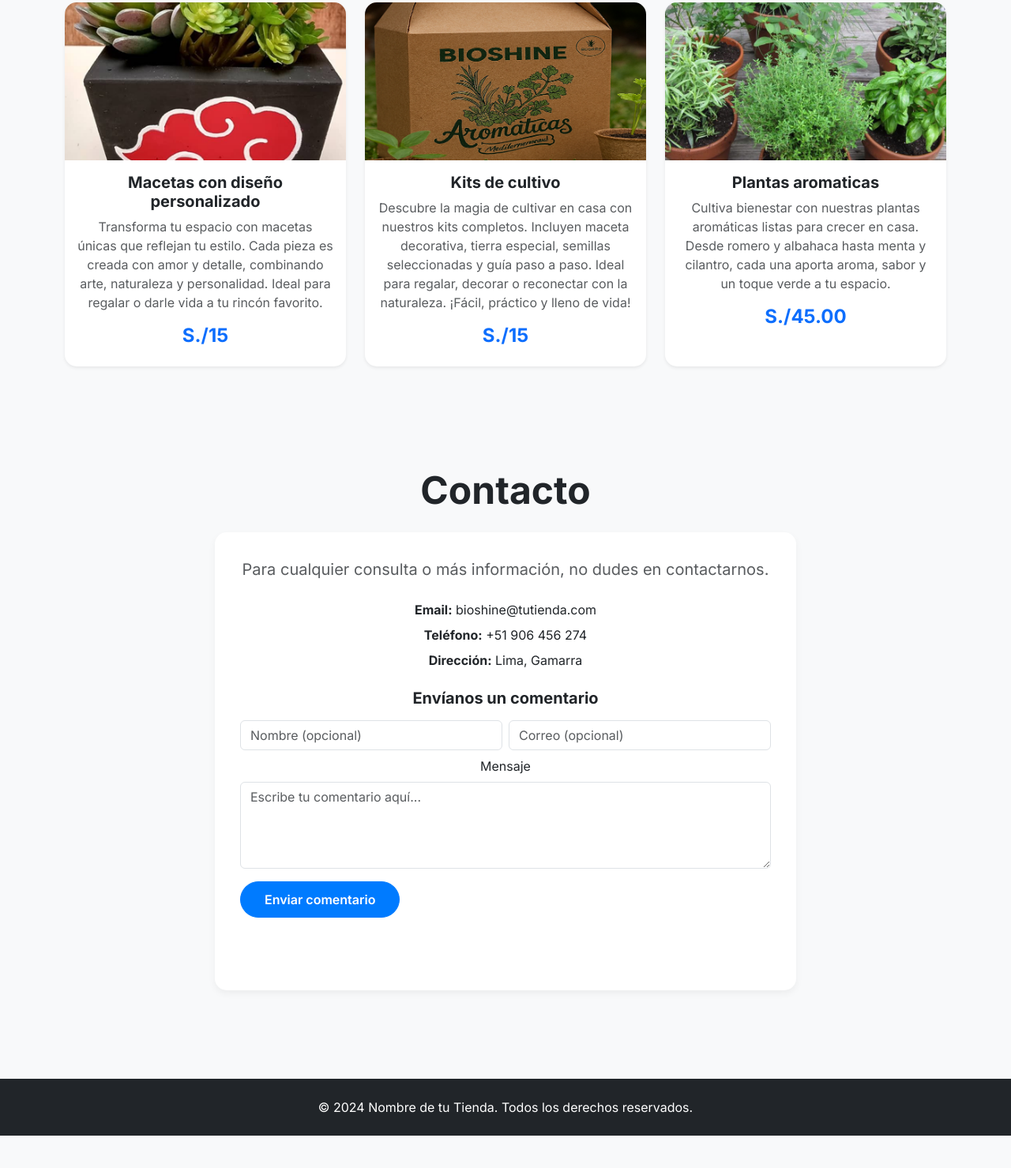
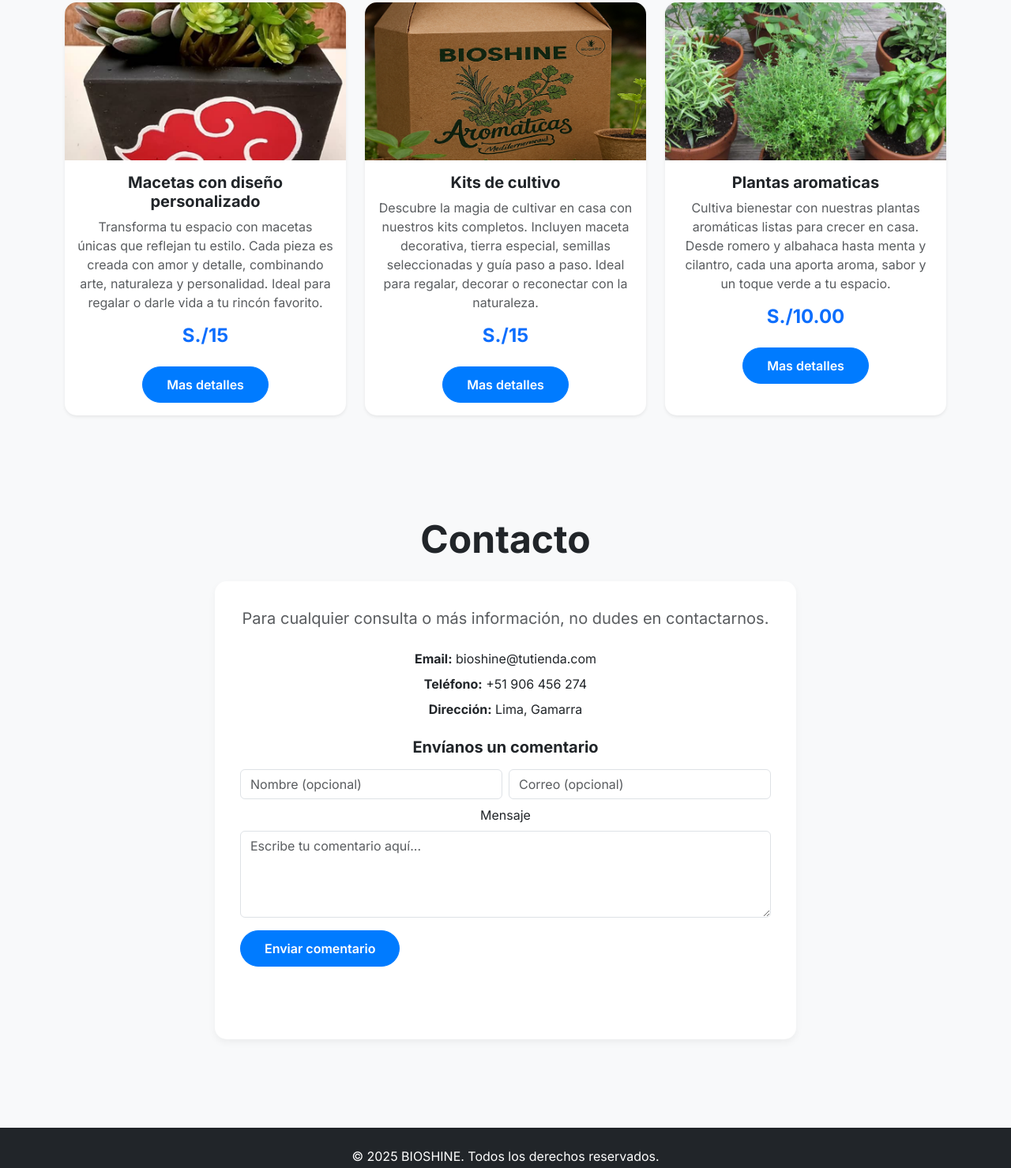
Before and after one commit to AnnUmbo/Bioshine, a plain HTML site: page index.html in a window 1280 px wide. Shown: the part 969-2448 px from the top of the page at 79% size. Before the commit the page ends 2407 px from the top, so only its background shows below. Drawn offline with nearby package versions, Linux system fonts and the light colour scheme.

Commit message:
Update index.html

```diff
--- a/index.html
+++ b/index.html
@@ -119,7 +119,7 @@
                             <h5 class="card-title fw-bold">Macetas con diseño personalizado</h5>
                             <p class="card-text text-muted mb-3">Transforma tu espacio con macetas únicas que reflejan tu estilo. Cada pieza es creada con amor y detalle, combinando arte, naturaleza y personalidad. Ideal para regalar o darle vida a tu rincón favorito.</p>
                             <h4 class="fw-bold text-primary">S./15</h4>
-                            <!-- <a href="#" class="btn btn-primary mt-3">Ver detalles</a> -->
+                            <a href="#" class="btn btn-primary mt-3">Mas detalles</a>
                         </div>
                     </div>
                 </div>
@@ -129,9 +129,9 @@
                         <img src="muestra2.png" class="card-img-top" alt="Producto 2">
                         <div class="card-body text-center">
                             <h5 class="card-title fw-bold">Kits de cultivo</h5>
-                            <p class="card-text text-muted mb-3">Descubre la magia de cultivar en casa con nuestros kits completos. Incluyen maceta decorativa, tierra especial, semillas seleccionadas y guía paso a paso. Ideal para regalar, decorar o reconectar con la naturaleza. ¡Fácil, práctico y lleno de vida!</p>
+                            <p class="card-text text-muted mb-3">Descubre la magia de cultivar en casa con nuestros kits completos. Incluyen maceta decorativa, tierra especial, semillas seleccionadas y guía paso a paso. Ideal para regalar, decorar o reconectar con la naturaleza.</p>
                             <h4 class="fw-bold text-primary">S./15</h4>
-                            <!-- <a href="#" class="btn btn-primary mt-3">Ver detalles</a> -->
+                            <a href="#" class="btn btn-primary mt-3">Mas detalles</a>
                         </div>
                     </div>
                 </div>
@@ -142,8 +142,8 @@
                         <div class="card-body text-center">
                             <h5 class="card-title fw-bold">Plantas aromaticas</h5>
                             <p class="card-text text-muted mb-3">Cultiva bienestar con nuestras plantas aromáticas listas para crecer en casa. Desde romero y albahaca hasta menta y cilantro, cada una aporta aroma, sabor y un toque verde a tu espacio.</p>
-                            <h4 class="fw-bold text-primary">S./45.00</h4>
-                            <!-- <a href="#" class="btn btn-primary mt-3">Ver detalles</a> -->
+                            <h4 class="fw-bold text-primary">S./10.00</h4>
+                            <a href="#" class="btn btn-primary mt-3">Mas detalles</a>
                         </div>
                     </div>
                 </div>
@@ -203,7 +203,7 @@
     <!-- Pie de página -->
     <footer class="bg-dark text-white text-center py-4">
         <div class="container">
-            <p class="mb-0">&copy; 2024 Nombre de tu Tienda. Todos los derechos reservados.</p>
+            <p class="mb-0">&copy; 2025 BIOSHINE. Todos los derechos reservados.</p>
         </div>
     </footer>
 
```
